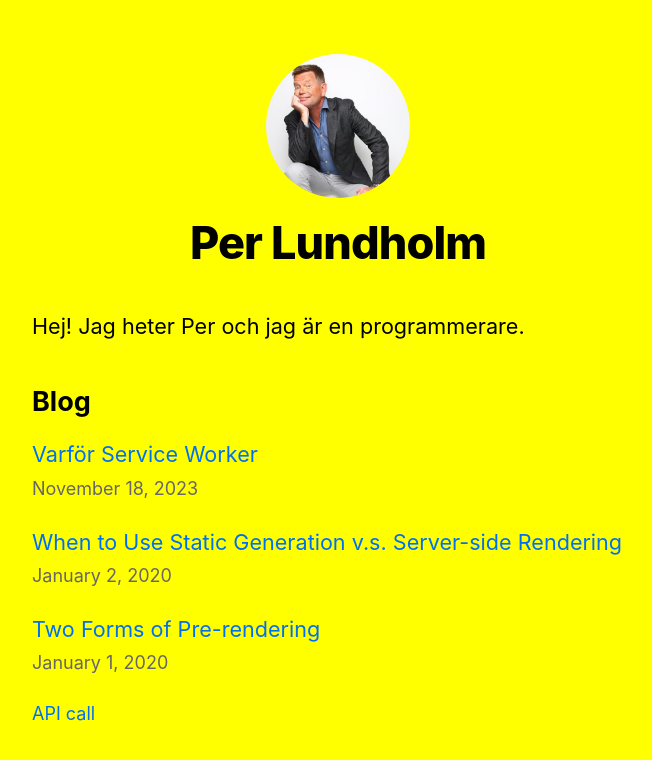
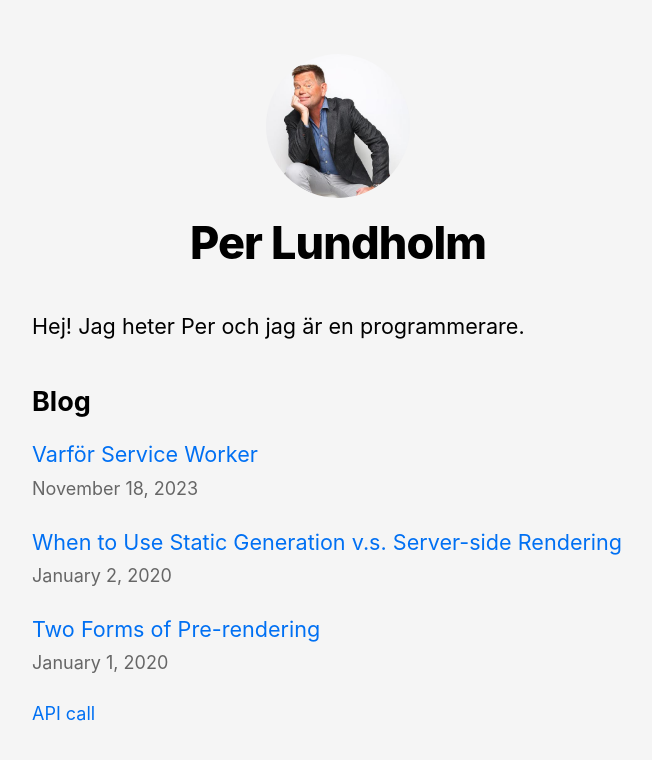
Before and after one commit to perty/nextjs-blog, a Next.js app: page / in a window 1280 px wide. Shown: the top 760 px of the page, without its empty margins (302-954 px from the left). Built offline with nearby package versions, Linux system fonts and the light colour scheme.

Commit message:
New background color.

```diff
--- a/styles/global.css
+++ b/styles/global.css
@@ -15,7 +15,7 @@ body {
     sans-serif;
     line-height: 1.6;
     font-size: 18px;
-    background-color: yellow;
+    background-color: whitesmoke;
 }
 
 * {
```
